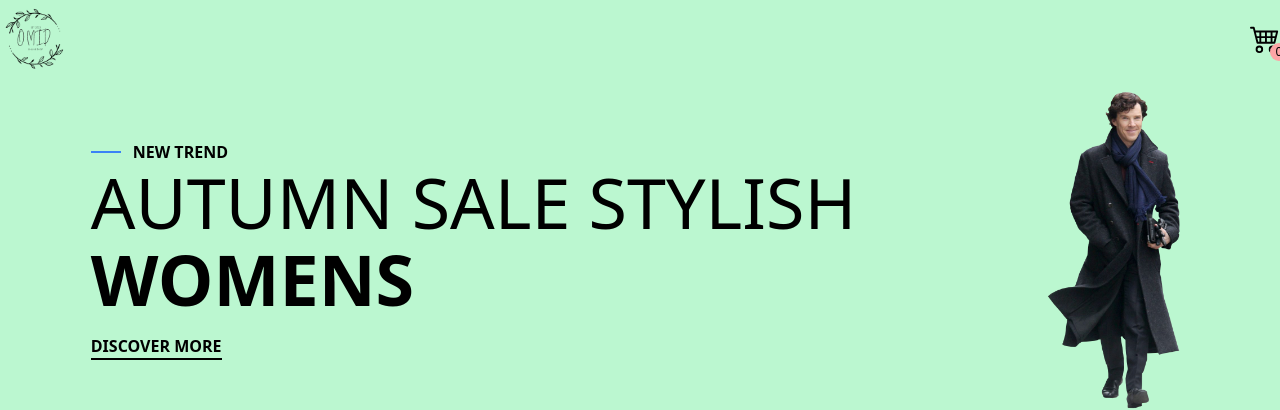
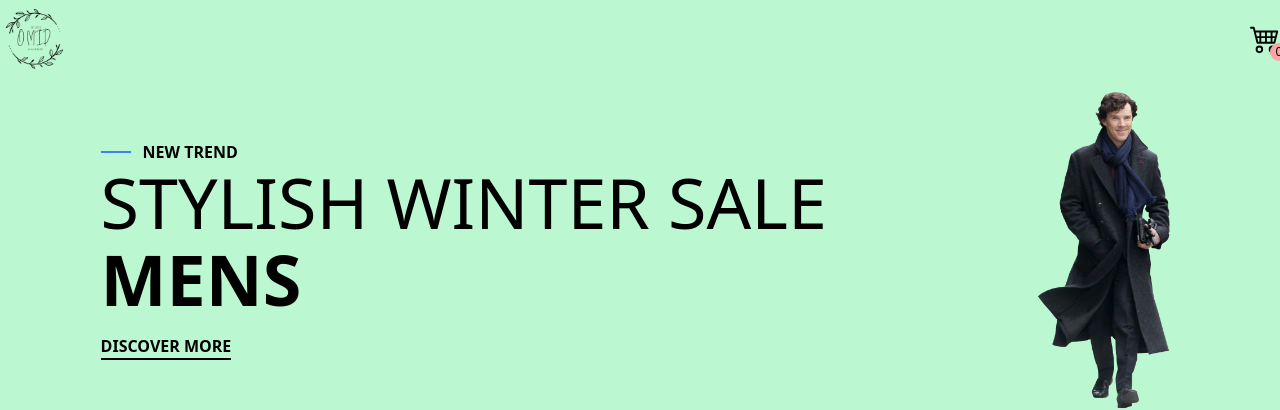
Before and after one commit to omid-ghanbaran/EcommerceWebsite, a React (Vite) app: page / in a window 1280 px wide. Shown: the top 410 px of the page. Built offline with nearby package versions, Linux system fonts and the light colour scheme; no server answers.

Commit message:
Correct spelling mistakes

```diff
--- a/src/Components/Hero.jsx
+++ b/src/Components/Hero.jsx
@@ -10,9 +10,9 @@ const Hero = () => {
           <div className="font-semibold flex items-center uppercase">
             <div className="w-[30px] h-[2px] bg-blue-500 mr-3"></div>New Trend
           </div>
-          <h1 className="text-[70px] leading-[1.1] font-light mb-4">
-            AUTUMN SALE STYLISH <br />
-            <span className="font-semibold">WOMENS</span>
+          <h1 className="text-[70px] leading-[1.1] font-light mb-4 uppercase">
+            Stylish winter sale <br />
+            <span className="font-semibold">MENS</span>
           </h1>
           <Link
             to={"/"}
```
